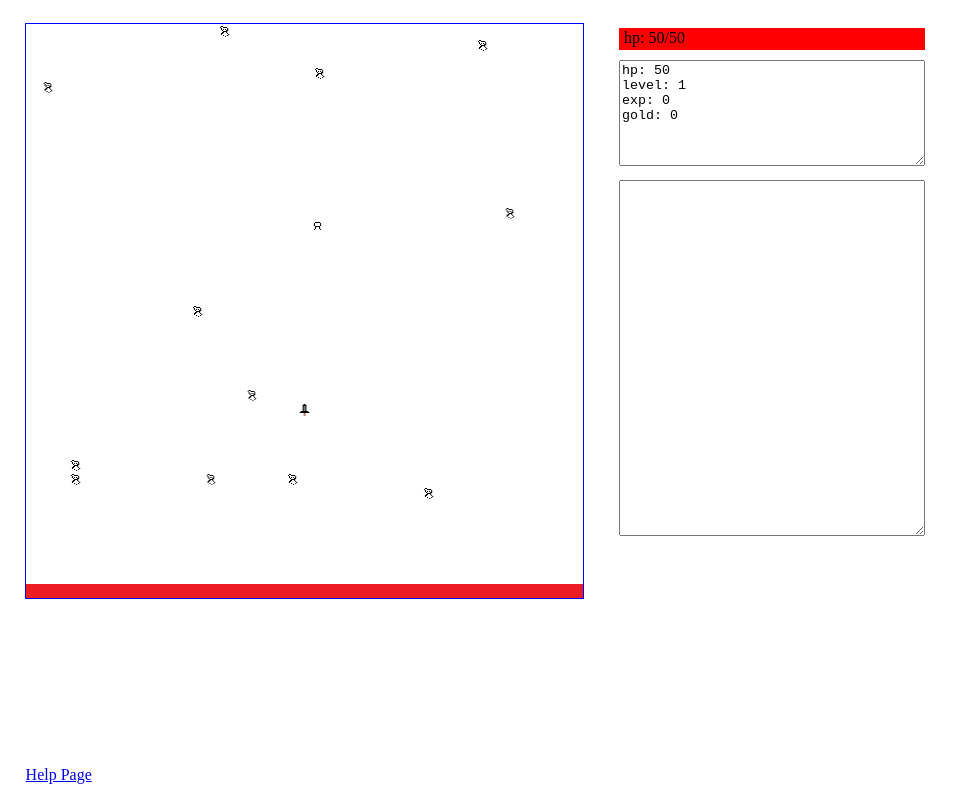
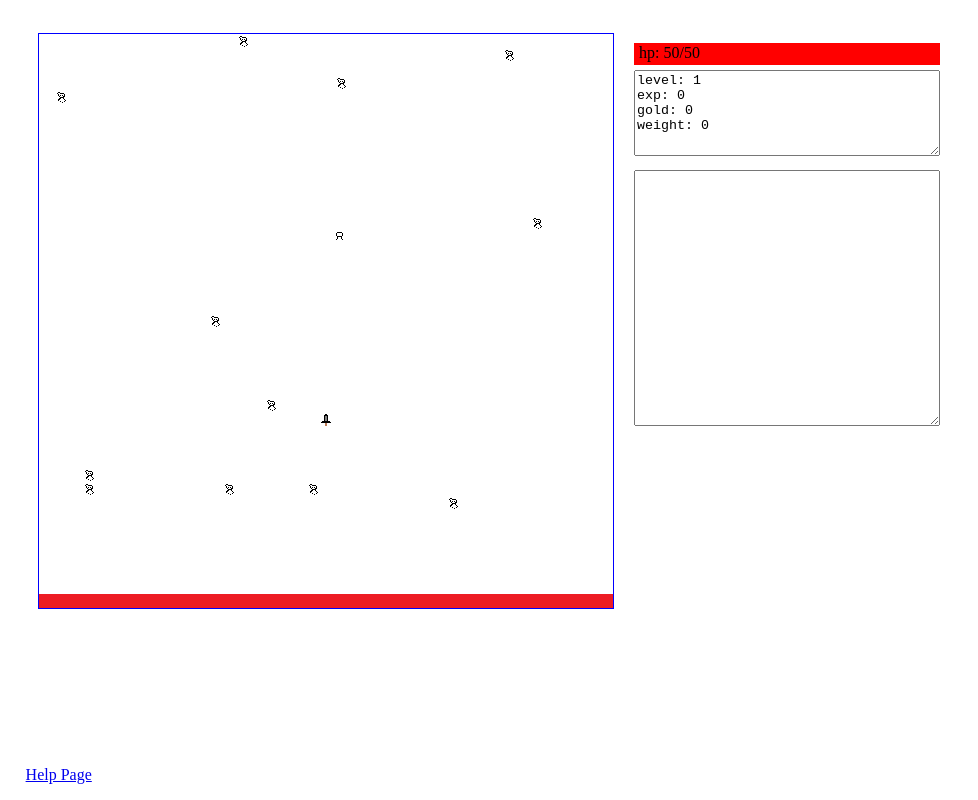
Before and after one commit to andysitu/2dworld, a plain HTML site: page index.html in a window 1280 px wide. Shown: the whole page, without its empty margins (0-978 px from the left). Drawn offline with Linux system fonts and the light colour scheme.

Commit message:
Changed margins in elements + removed hp from displayStatus and added weight

```diff
--- a/functions.js
+++ b/functions.js
@@ -11,7 +11,7 @@ function display(msg) {
 function displayStatus() {
 	var status = document.getElementById("status");
 
-	status.value = "hp: " + player.hp + "\nlevel: " + player.level + "\nexp: " + player.exp + "\ngold: " + player.gold;
+	status.value = "level: " + player.level + "\nexp: " + player.exp + "\ngold: " + player.gold + "\nweight: " + player.weight;
 
 	hpBar(player["hp"] / player["max hp"]);
 
--- a/index.html
+++ b/index.html
@@ -16,8 +16,8 @@
 			height: 14px;
 		}
 		#map {
-			margin-left: 3%;
-			margin-top: 15px;
+			margin-left: 30px;
+			margin-top: 25px;
 			border: 1px solid blue;
 		}
 
@@ -25,10 +25,9 @@
 			width: 300px;
 			float: left;
 			margin-left: 20px;
-			margin-top: 20px;
+			margin-top: 35px;
 		}
 		#hp-container {
-			margin-left: 15px;
 			width: 304px;
 			height: 20px;
 			border: 1px solid red;
@@ -42,17 +41,15 @@
 			background-color: red;
 		}
 		#status {
-			margin-left: 15px;
-			margin-top: 10px;
+			margin-top: 5px;
 			width: 300px;
-			height: 100px;
+			height: 80px;
 		}
 		#message {
 			position: relative;
-			margin-left: 15px;
 			margin-top: 10px;
 			width: 300px;
-			height: 350px;
+			height: 250px;
 		}
 
 		#help {
```
